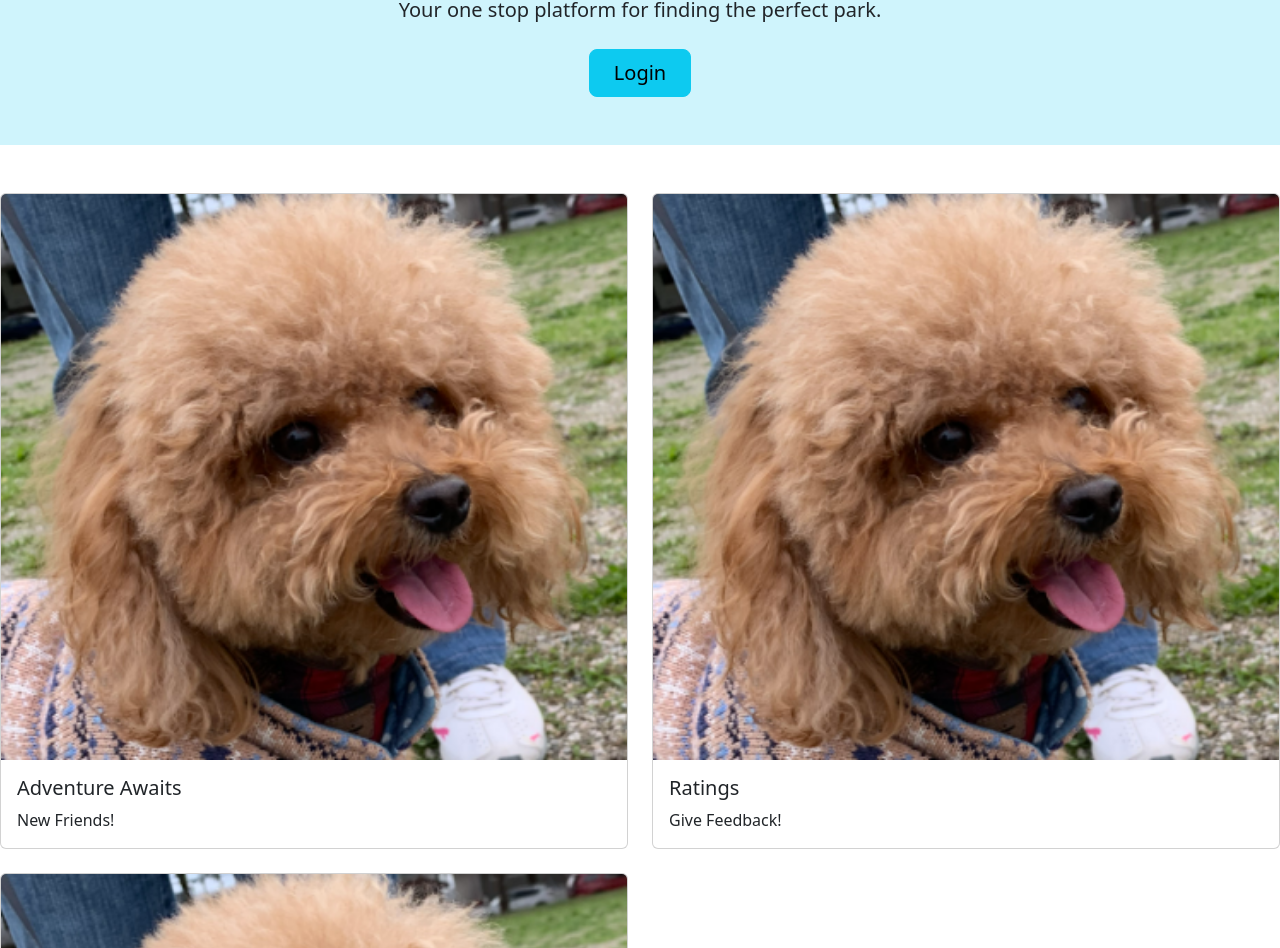
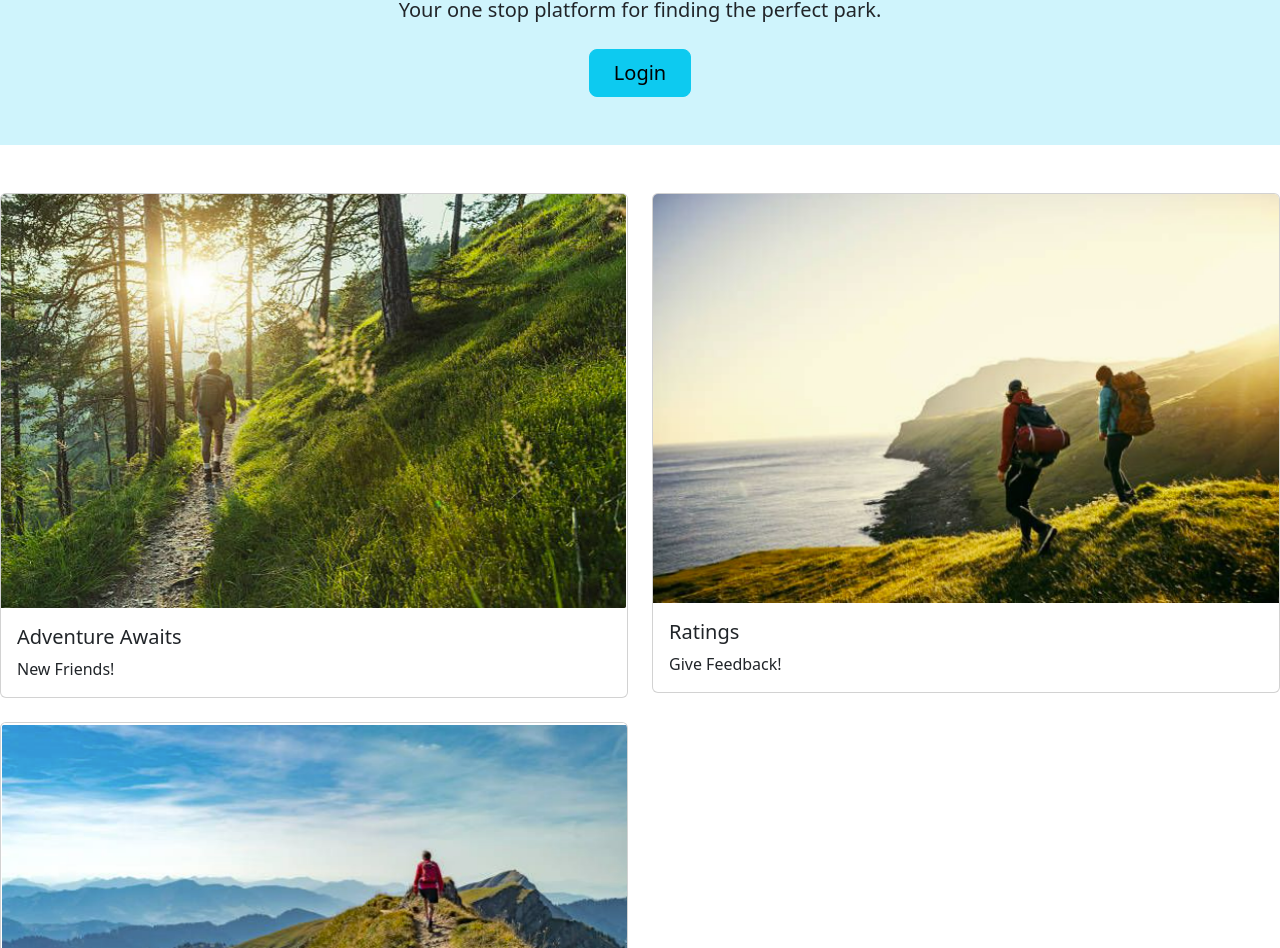
Before and after one commit to Catherine-Queenan/demo05_queenan_catherine, a plain HTML site: page index.html in a window 1280 px wide. Shown: the part 310-1258 px from the top of the page. Drawn offline with nearby package versions, Linux system fonts and the light colour scheme.

Commit message:
Fixing a few errors in the images and text.

```diff
--- a/index.html
+++ b/index.html
@@ -34,7 +34,7 @@
         <div class="container-fluid">
           <a class="navbar-brand" href="#">
             <img src="./images/logo.jpg" height="36">
-            BestHikes
+            Neighbourhood Bark
           </a>
           <button class="navbar-toggler" type="button" data-bs-toggle="collapse" data-bs-target="#navbarSupportedContent" aria-controls="navbarSupportedContent" aria-expanded="false" aria-label="Toggle navigation">
             <span class="navbar-toggler-icon"></span>
@@ -84,7 +84,7 @@
       <div class="row row-cols-1 row-cols-md-2 g-4">
         <div class="col">
           <div class="card">
-            <img src="/images/elmo.jpg" class="card-img-top" alt="Hiker in Forest">
+            <img src="/images/hike1.jpg" class="card-img-top" alt="Hiker in Forest">
             <div class="card-body">
               <h5 class="card-title">Adventure Awaits</h5>
               <p class="card-text">New Friends!</p>
@@ -93,7 +93,7 @@
         </div>
         <div class="col">
           <div class="card">
-            <img src="/images/elmo.jpg" class="card-img-top" alt="Hikers on Seaside Cliff">
+            <img src="/images/hike2.jpg" class="card-img-top" alt="Hikers on Seaside Cliff">
             <div class="card-body">
               <h5 class="card-title">Ratings</h5>
               <p class="card-text">Give Feedback!</p>
@@ -102,7 +102,7 @@
         </div>
         <div class="col">
           <div class="card">
-            <img src="/images/elmo.jpg" class="card-img-top" alt="Hiker on Mountain">
+            <img src="/images/hike3.jpg" class="card-img-top" alt="Hiker on Mountain">
             <div class="card-body">
               <h5 class="card-title">Pup Profiles</h5>
               <p class="card-text">Create your pup's very own profile!</p>
```
